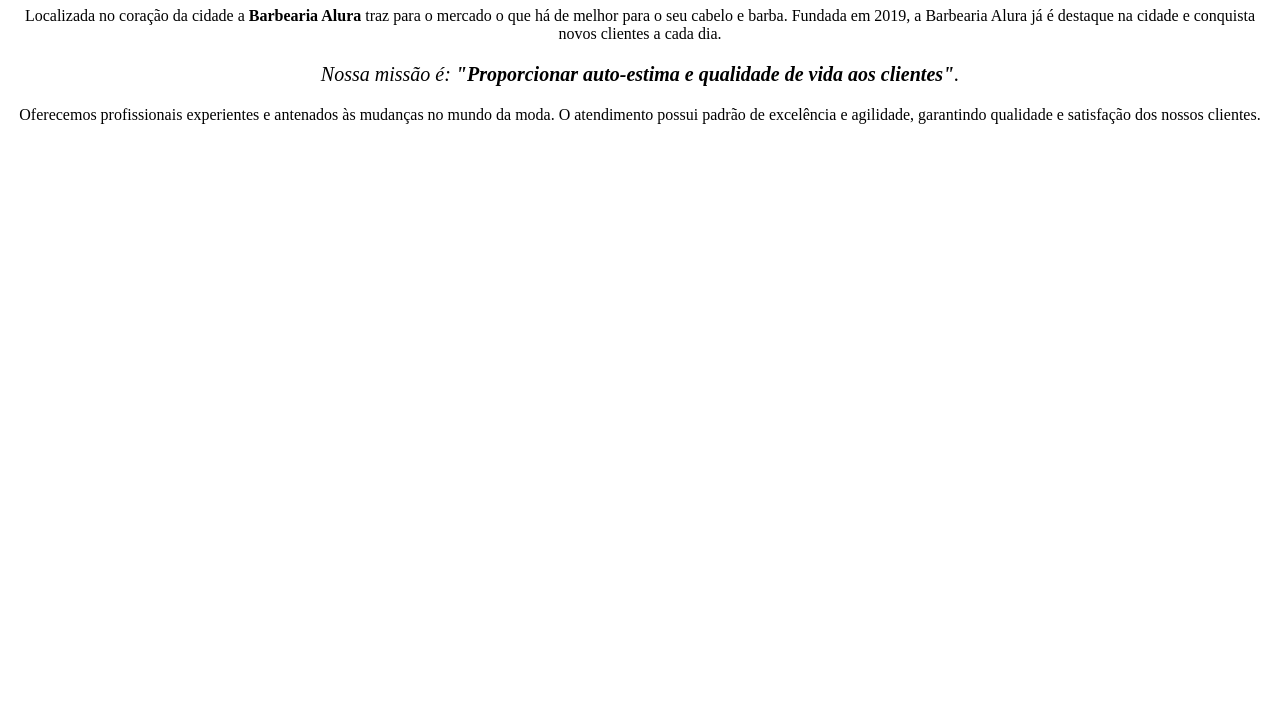
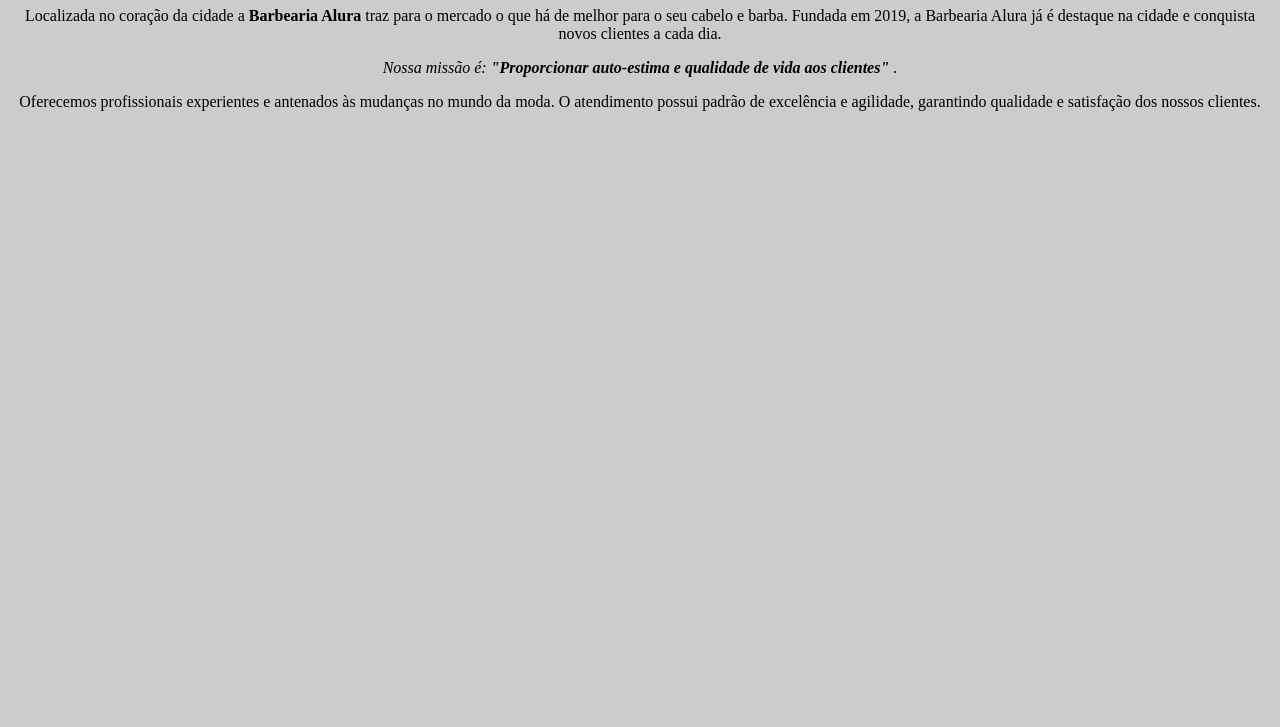
Before and after one commit to moreiragostoso/projeto-barbearia, a plain HTML site: page index.html in a window 1280 px wide. Shown: the part 73-800 px from the top of the page. Drawn offline with Linux system fonts and the light colour scheme.

Commit message:
Add files via upload

```diff
--- a/index.html
+++ b/index.html
@@ -1,7 +1,7 @@
 <!DOCTYPE html>
 <html lang="pt-br">
     <head>
-    	<meta charset="UTF-8">
+        <meta charset="UTF-8">
         <title>Barbearia Alura</title>
         <link rel="stylesheet" href="style.css">
 
@@ -10,12 +10,15 @@
         </style>
     </head>
     <body>
-    	<h1 style="text-align: center; background: #CCCCCC">Sobre a Barbearia Alura</h1>
+        <h1 style="text-align: center;">Sobre a Barbearia Alura</h1>
 
-        <p>Localizada no coração da cidade a <strong>Barbearia Alura</strong> traz para o mercado o que há de melhor para o seu cabelo e barba. Fundada em 2019, a Barbearia Alura já é destaque na cidade e conquista novos clientes a cada dia.</p>
+        <p>Localizada no coração da cidade a <strong>Barbearia Alura</strong> traz para o mercado o que há de melhor para o seu cabelo e barba.
+        Fundada em 2019, a Barbearia Alura já é destaque na cidade e conquista novos clientes a cada dia.</p>
 
-        <p style="font-size: 20px"><em>Nossa missão é: <strong>"Proporcionar auto-estima e qualidade de vida aos clientes"</strong>.</em></p>
+        <p> <style="font-size: 20px;><em>Nossa missão é: <strong>"Proporcionar auto-estima e qualidade de vida aos clientes"
+        </strong>.</em></p>
 
-        <p>Oferecemos profissionais experientes e antenados às mudanças no mundo da moda. O atendimento possui padrão de excelência e agilidade, garantindo qualidade e satisfação dos nossos clientes.</p>
+        <p>Oferecemos profissionais experientes e antenados às mudanças no mundo da moda.
+        O atendimento possui padrão de excelência e agilidade, garantindo qualidade e satisfação dos nossos clientes.</p>
     </body>
 </html>
--- a/style.css
+++ b/style.css
@@ -1,3 +1,7 @@
-p {
-        		text-align:  center
-        	}
+ p {
+     text-align: center;
+ }
+
+body {
+     background: #CCCCCC;
+}
```
